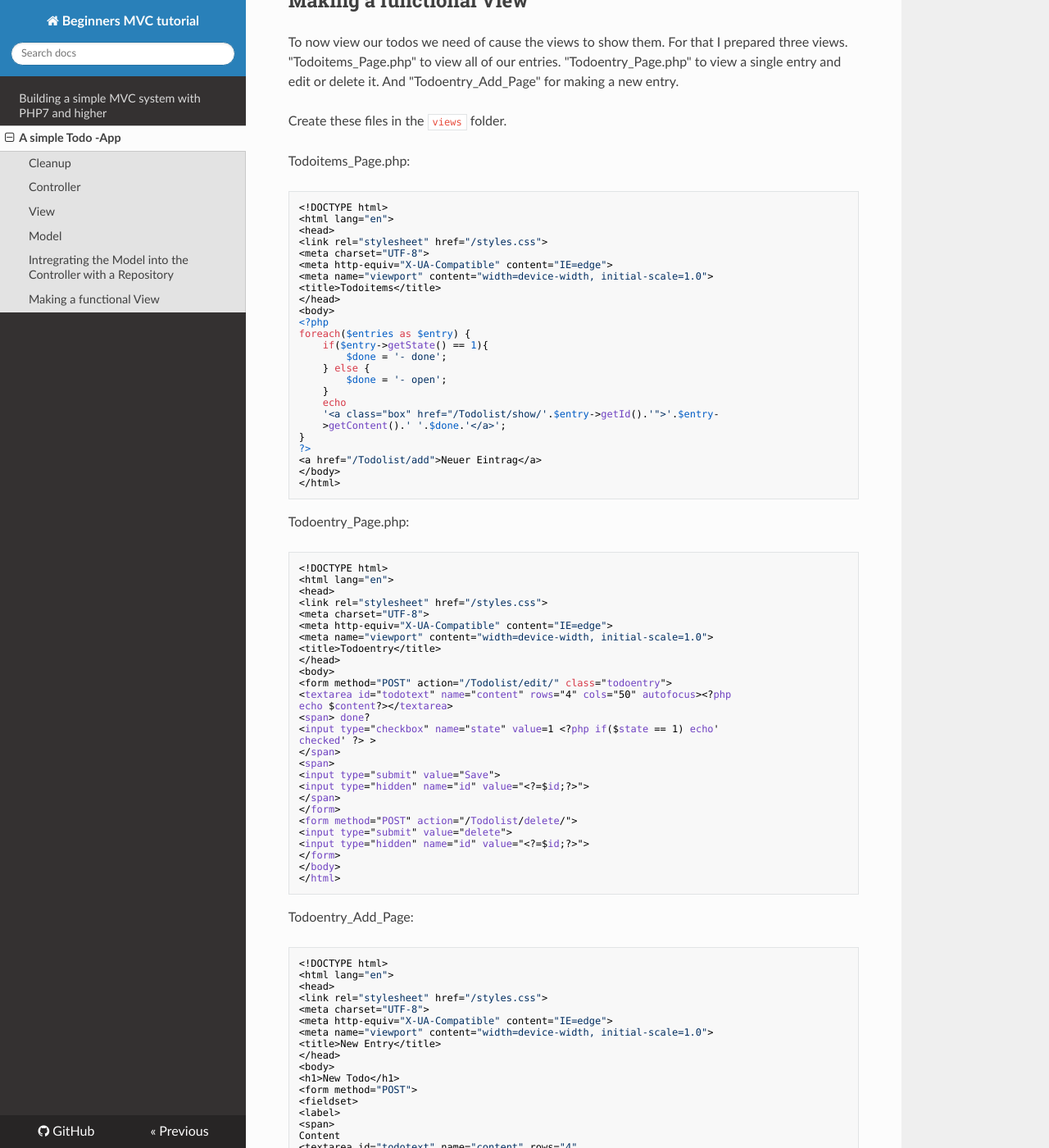
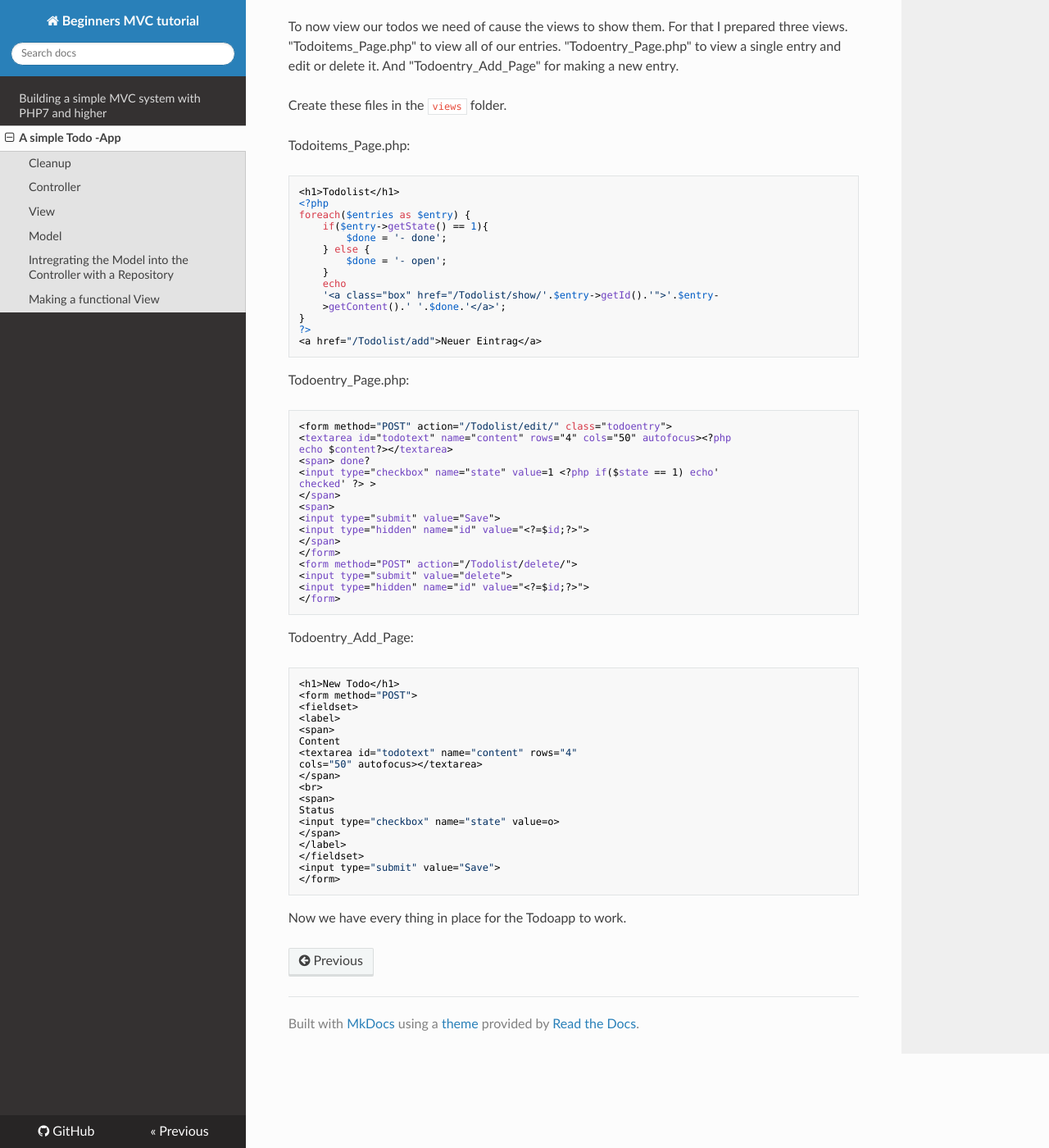
Before and after one commit to modir/mvc-tutorial, an MkDocs documentation site: the page built from docs/app.md, in a window 1280 px wide and 1400 px high, scrolled down 5829 px. Shown: the whole window at 82% size. Built offline with MkDocs 1.6.1, drawn with Linux system fonts in a browser that asks for light colours; nearby versions of some CDN libraries; some of the changed text lies outside the part shown.

Commit message:
added now the correct autoload plus the view with the layout template.

```diff
--- a/docs/app.md
+++ b/docs/app.md
@@ -366,16 +364,7 @@ Create these files in the `views` folder.
 Todoitems_Page.php:
 
 ~~~php
-<!DOCTYPE html>
-<html lang="en">
-<head>
-<link rel="stylesheet" href="/styles.css">
-<meta charset="UTF-8">
-<meta http-equiv="X-UA-Compatible" content="IE=edge">
-<meta name="viewport" content="width=device-width, initial-scale=1.0">
-<title>Todoitems</title>
-</head>
-<body>
+<h1>Todolist</h1>
 <?php
 foreach($entries as $entry) {
 	if($entry->getState() == 1){
@@ -389,23 +378,11 @@ foreach($entries as $entry) {
 }
 ?>
 <a href="/Todolist/add">Neuer Eintrag</a>
-</body>
-</html>
 ~~~
 
 Todoentry_Page.php:
 
 ~~~php
-<!DOCTYPE html>
-<html lang="en">
-<head>
-<link rel="stylesheet" href="/styles.css">
-<meta charset="UTF-8">
-<meta http-equiv="X-UA-Compatible" content="IE=edge">
-<meta name="viewport" content="width=device-width, initial-scale=1.0">
-<title>Todoentry</title>
-</head>
-<body>
 <form method="POST" action="/Todolist/edit/" class="todoentry">
 <textarea id="todotext" name="content" rows="4" cols="50" autofocus><?php
 echo $content?></textarea>
@@ -422,23 +399,11 @@ checked' ?> >
 <input type="submit" value="delete">
 <input type="hidden" name="id" value="<?=$id;?>">
 </form>
-</body>
-</html>
 ~~~
 
 Todoentry_Add_Page:
 
 ~~~php
-<!DOCTYPE html>
-<html lang="en">
-<head>
-<link rel="stylesheet" href="/styles.css">
-<meta charset="UTF-8">
-<meta http-equiv="X-UA-Compatible" content="IE=edge">
-<meta name="viewport" content="width=device-width, initial-scale=1.0">
-<title>New Entry</title>
-</head>
-<body>
 <h1>New Todo</h1>
 <form method="POST">
 <fieldset>
@@ -457,8 +422,6 @@ Status
 </fieldset>
 <input type="submit" value="Save">
 </form>
-</body>
-</html>
 ~~~
 
 Now we have every thing in place for the Todoapp to work.
```
Also changed, not shown: other parts of docs/app.md (+3 -5 lines), README.md (+16 -0 lines), docs/index.md (+271 -109 lines).
